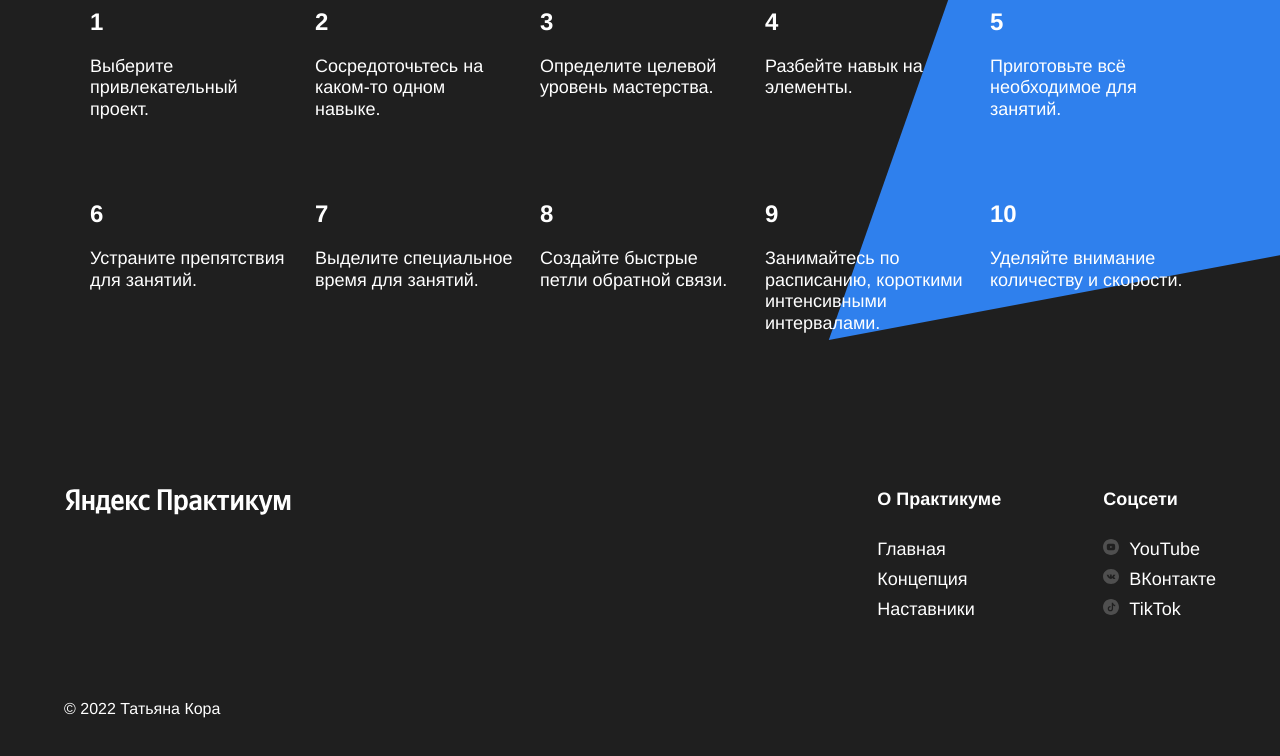
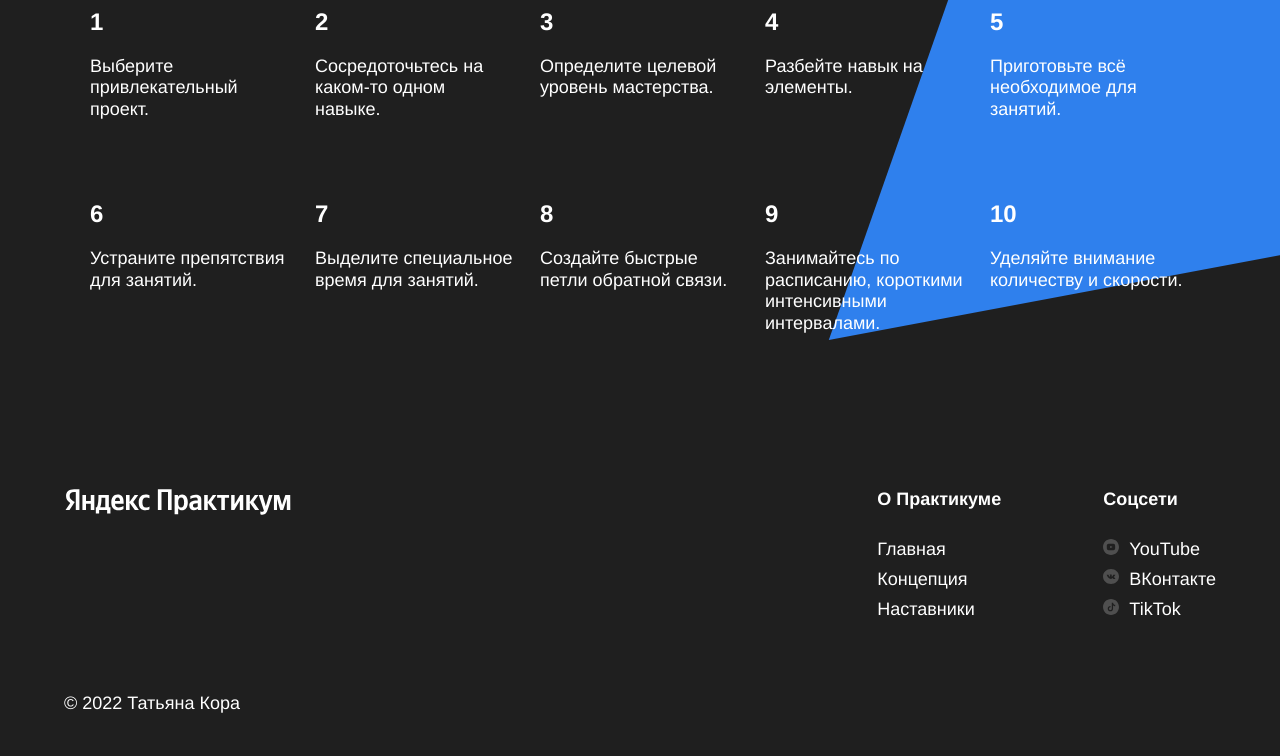
Before and after one commit to TatyanaKora/how-to-learn, a plain HTML site: page index.html in a window 1280 px wide. Shown: the part 3182-3938 px from the top of the page. Drawn offline with Linux system fonts and the light colour scheme.

Commit message:
правка

```diff
--- a/styles/style.css
+++ b/styles/style.css
@@ -279,7 +279,7 @@
   top: 0;
   align-self: flex-start;
 }
-.footer_copy_author {
+.footer__author {
   line-height: 25px;
   font-size: 18px;
   font-weight: normal;
```
